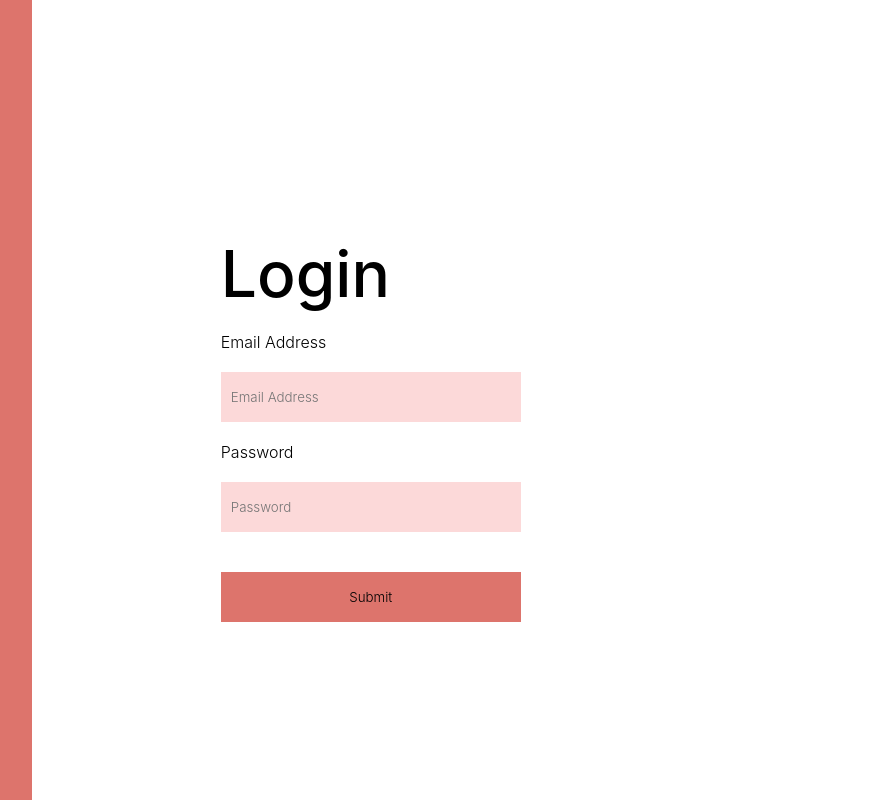
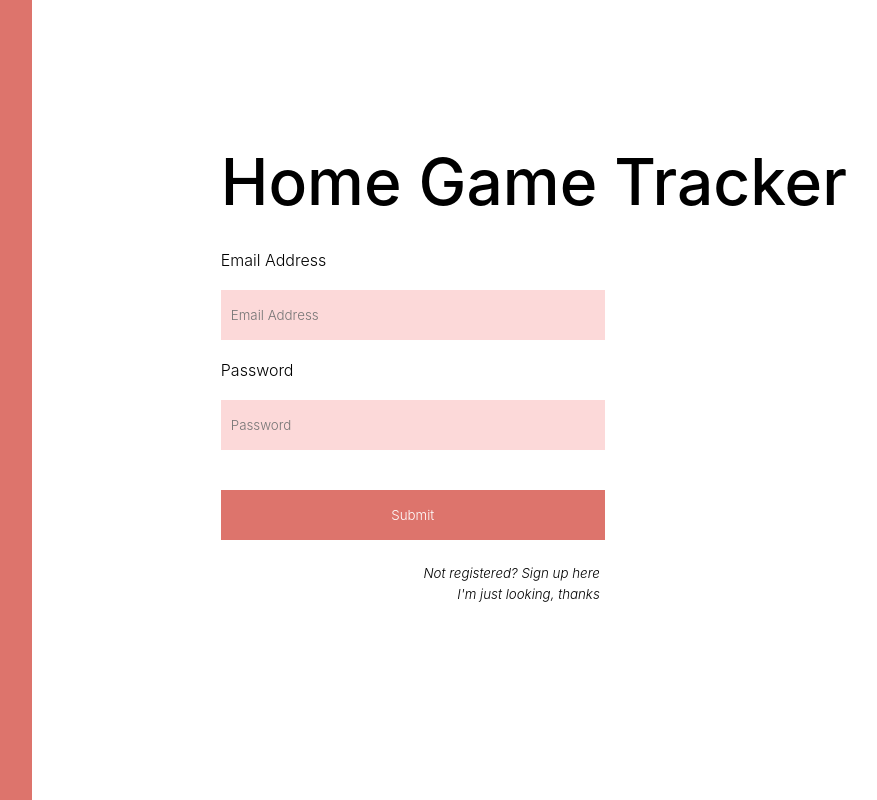
Before and after one commit to Majoggy/Home-game-v2, a React (Create React App) app in the folder client/: page / in a window 1280 px wide. Shown: the whole page, without its empty margins (122-999 px from the left). Built offline with nearby package versions, Linux system fonts and the light colour scheme.

Commit message:
styling continued

```diff
--- a/client/src/components/auth/Login.js
+++ b/client/src/components/auth/Login.js
@@ -12,7 +12,6 @@ function Login() {
   }
 
   const [formData, setFormData] = React.useState(initialState)
-  const [formErrors, setFormErrors] = React.useState(initialState)
   const [isError, setIsError] = React.useState(false)
 
   const handleSubmit = async (e) => {
@@ -31,7 +30,7 @@ function Login() {
 
   const handleChange = e => {
     setFormData({ ...formData, [e.target.name]: e.target.value })
-    setFormErrors({ ...formErrors, [e.target.name]: e.target.value })
+    setIsError(false)
   }
 
   return (
@@ -40,7 +39,7 @@ function Login() {
         <div className="banner-left">
         </div>
         <div className="login-content-wrap">
-          <h1>Login</h1>
+          <h1>Home Game Tracker</h1>
           <form onSubmit={handleSubmit} className="form-wrap">
             <label htmlFor="email">Email Address</label>
             <input
@@ -60,12 +59,19 @@ function Login() {
               className="form-field-spacing"
               type="submit"
               value="Submit"/>
+            <div className="link-text">
+              <p>Not registered? Sign up here</p>
+              <p>I'm just looking, thanks</p>
+              {isError ? <p className='err'>Either email or password were incorrect</p> : <p className='err'></p>}
+
+          </div>
           </form>
-          {isError ? <p>Either email or password were incorrect</p> : <p></p>}
+
+
+
         </div>
       </div>
     </>
-
   )
 }
 
--- a/client/src/styles/main.scss
+++ b/client/src/styles/main.scss
@@ -5,14 +5,14 @@ body {
 }
 
 * {
-  font-family: -apple-system, BlinkMacSystemFont, "San Francisco", Helvetica, Arial, sans-serif;
-  font-weight:  300;
-  margin:  0;
+  font-family: -apple-system, BlinkMacSystemFont, "San Francisco", Helvetica,
+    Arial, sans-serif;
+  font-weight: 300;
+  margin: 0;
 }
 
 .login-wrap {
   display: flex;
-  // justify-content: center;
   flex-direction: row;
   align-items: center;
   height: 100vh;
@@ -23,30 +23,33 @@ body {
 
 .banner-left {
   background-color: #dd746c;
-  width:  12%;
-  height:  auto;
-  min-height:  100%;
-  position:  relative;
+  width: 12%;
+  height: auto;
+  min-height: 100%;
+  position: relative;
 }
 
 .login-content-wrap {
-  height: 350px;
+  // height: 500px;
   display: flex;
   flex-direction: column;
   width: 60%;
   margin: 0 auto;
   padding: 10px;
 
-  h1, p {
+  h1,
+  p {
     margin: 10px;
   }
 
   h1 {
     font-weight: 500;
     font-size: 4rem;
+    margin-bottom: 20px;
   }
 
-  label, input {
+  label,
+  input {
     font-weight: 350;
   }
 }
@@ -55,6 +58,7 @@ body {
   margin-top: 20px;
   margin-bottom: 20px;
   width: 50%;
+  min-width: 200px;
   padding: 10px;
   box-sizing: border-box;
 }
@@ -62,7 +66,7 @@ body {
 .form-wrap {
   display: flex;
   flex-direction: column;
-  width: 600px;
+  width: 100%;
   padding: 10px;
 }
 
@@ -76,14 +80,56 @@ input {
 
 input[type="submit"] {
   background-color: #dd746c;
+  color: white;
 }
 
-  input[type="email"]:focus, input[type="password"]:focus {
+input[type="submit"]:active {
+  border-radius: 1px;
+  border-bottom: black 2px solid;
+  transition: 0.3;
+  background-color: #da5b52;
+}
+
+input[type="submit"]:active::-webkit-input-placeholder {
+  color: white;
+}
+
+input[type="email"]:focus,
+input[type="password"]:focus {
   background-color: #dd746c;
   outline: none;
   color: white;
+}
+
+input:focus::-webkit-input-placeholder {
+  color: white;
+}
+
+.link-text {
+  width: 50%;
+  min-width: 200px;
+  .err {
+    font-style: normal;
+    margin-right: 5px;
+    margin-top: 30px;
+    font-size: 16px;
+    font-weight: 350;
+    // text-align: center;
+    height: 20px;
   }
+  p {
+    font-style: italic;
+    font-size: smaller;
+    margin: 5px;
+    text-align: right;
+  }
+}
 
-  input:focus::-webkit-input-placeholder {
-    color: white;
+@media only screen and (max-width: 600px) {
+  .login-content-wrap {
+    // height: 700px;
+    h1 {
+      font-size: 40px;
+    }
+  }
 }
```
Also changed, not shown: 1 other file (tests, documents, lock files or other folders).
